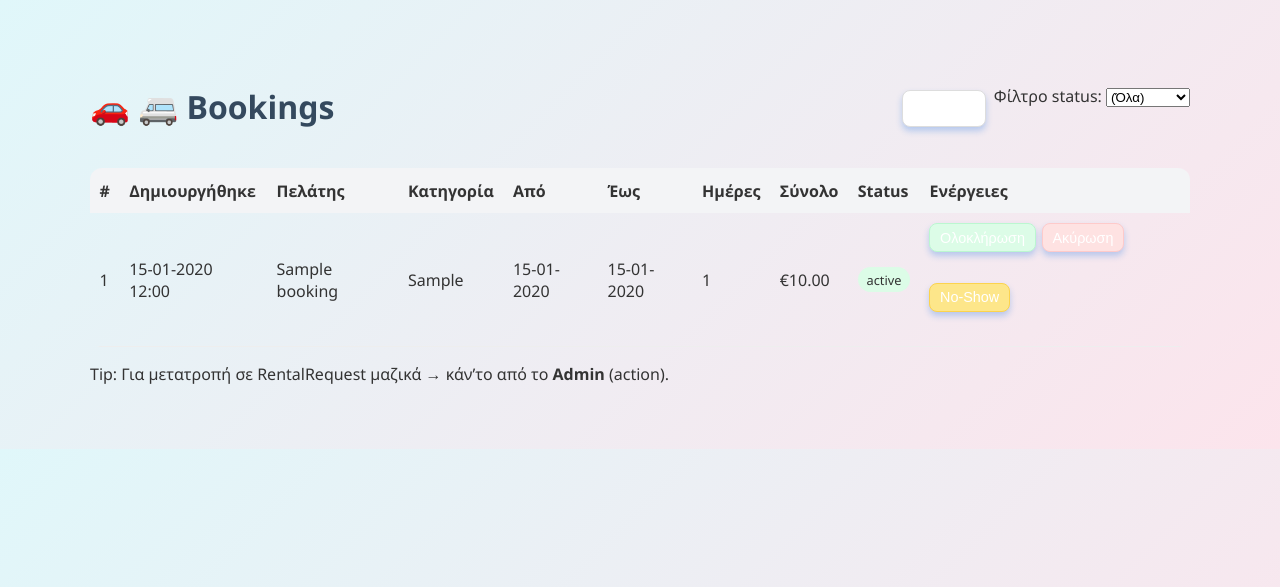
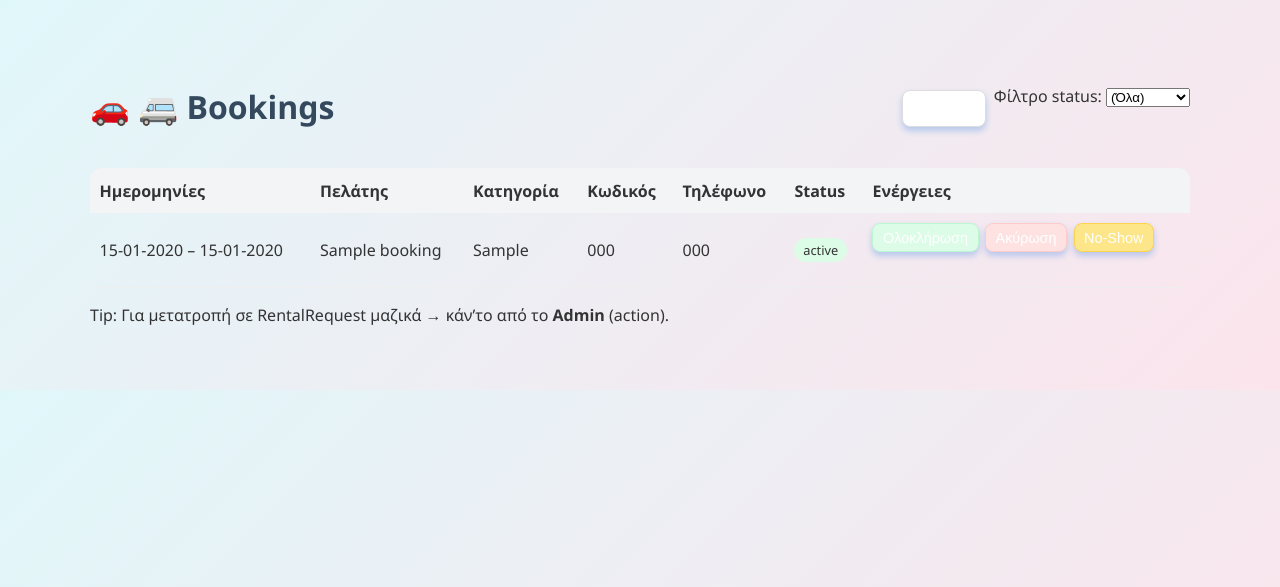
Before and after one commit to Mprokolis/car_rental_ai, a Django app: page /rentals/bookings/ in a window 1280 px wide. Shown: the top 587 px of the page. Run offline with Django 5.2, Linux system fonts and the light colour scheme; a user stored in the database is signed in; tables that the repository leaves empty hold one stand-in row (values such as "Sample post").

Commit message:
Revamp bookings list layout

```diff
--- a/rentals/templates/rentals/bookings_list.html
+++ b/rentals/templates/rentals/bookings_list.html
@@ -49,14 +49,11 @@
     <table>
       <thead>
         <tr>
-          <th>#</th>
-          <th>Δημιουργήθηκε</th>
+          <th>Ημερομηνίες</th>
           <th>Πελάτης</th>
           <th>Κατηγορία</th>
-          <th>Από</th>
-          <th>Έως</th>
-          <th>Ημέρες</th>
-          <th>Σύνολο</th>
+          <th>Κωδικός</th>
+          <th>Τηλέφωνο</th>
           <th>Status</th>
           <th>Ενέργειες</th>
         </tr>
@@ -64,14 +61,15 @@
       <tbody>
         {% for b in bookings %}
         <tr>
-          <td>{{ b.id }}</td>
-          <td>{{ b.created_at|date:"d-m-Y H:i" }}</td>
+          <td>
+            {% if b.start_date %}{{ b.start_date|date:"d-m-Y" }}{% else %}—{% endif %}
+            –
+            {% if b.end_date %}{{ b.end_date|date:"d-m-Y" }}{% else %}—{% endif %}
+          </td>
           <td>{{ b.customer_name|default:"—" }}</td>
           <td>{{ b.requested_category|default:"—" }}</td>
-          <td>{% if b.start_date %}{{ b.start_date|date:"d-m-Y" }}{% else %}—{% endif %}</td>
-          <td>{% if b.end_date %}{{ b.end_date|date:"d-m-Y" }}{% else %}—{% endif %}</td>
-          <td>{{ b.days }}</td>
-          <td>{% if b.total_price %}€{{ b.total_price }}{% else %}—{% endif %}</td>
+          <td>{{ b.booking_code|default:"—" }}</td>
+          <td>{{ b.customer_phone|default:"—" }}</td>
           <td><span class="badge b-{{ b.status }}">{{ b.status }}</span></td>
           <td>
             <div class="actions">
@@ -105,7 +103,7 @@
           </td>
         </tr>
         {% empty %}
-        <tr><td colspan="10" class="empty">Δεν υπάρχουν κρατήσεις.</td></tr>
+        <tr><td colspan="7" class="empty">Δεν υπάρχουν κρατήσεις.</td></tr>
         {% endfor %}
       </tbody>
     </table>
```
